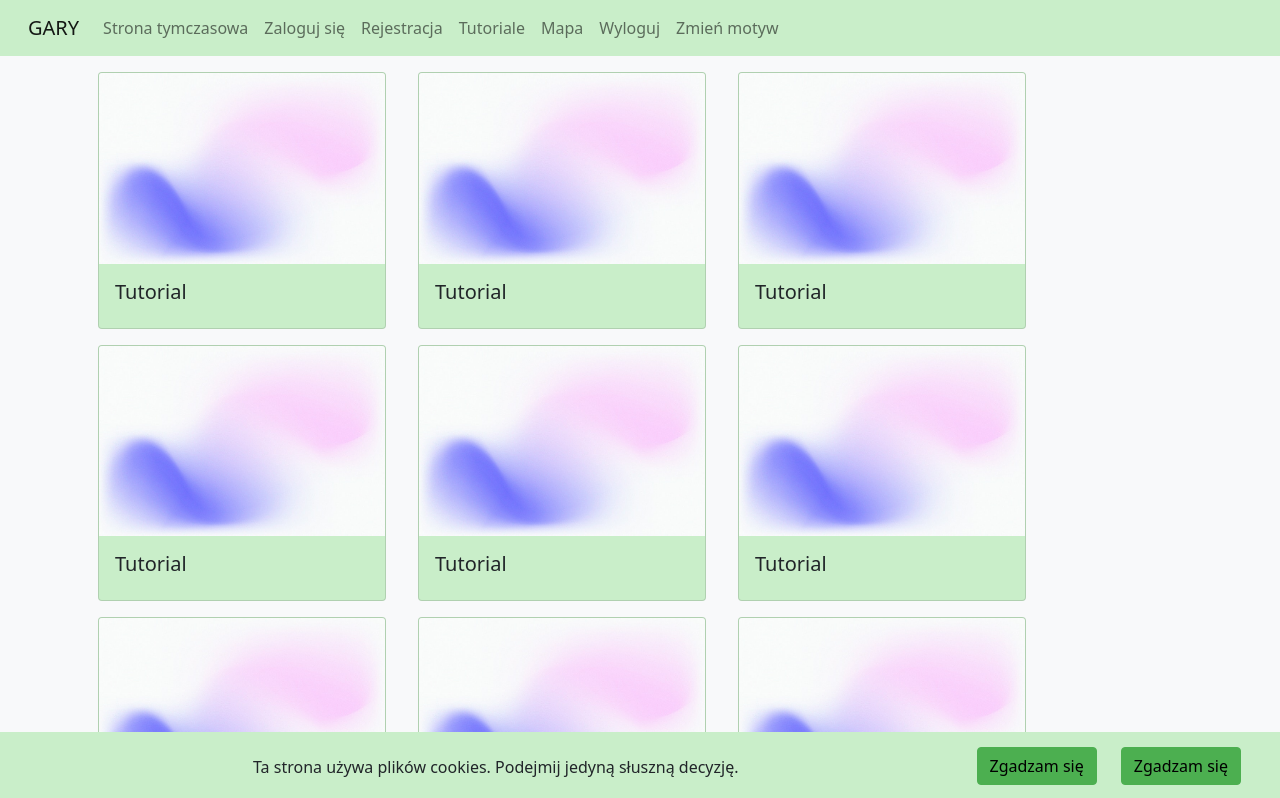
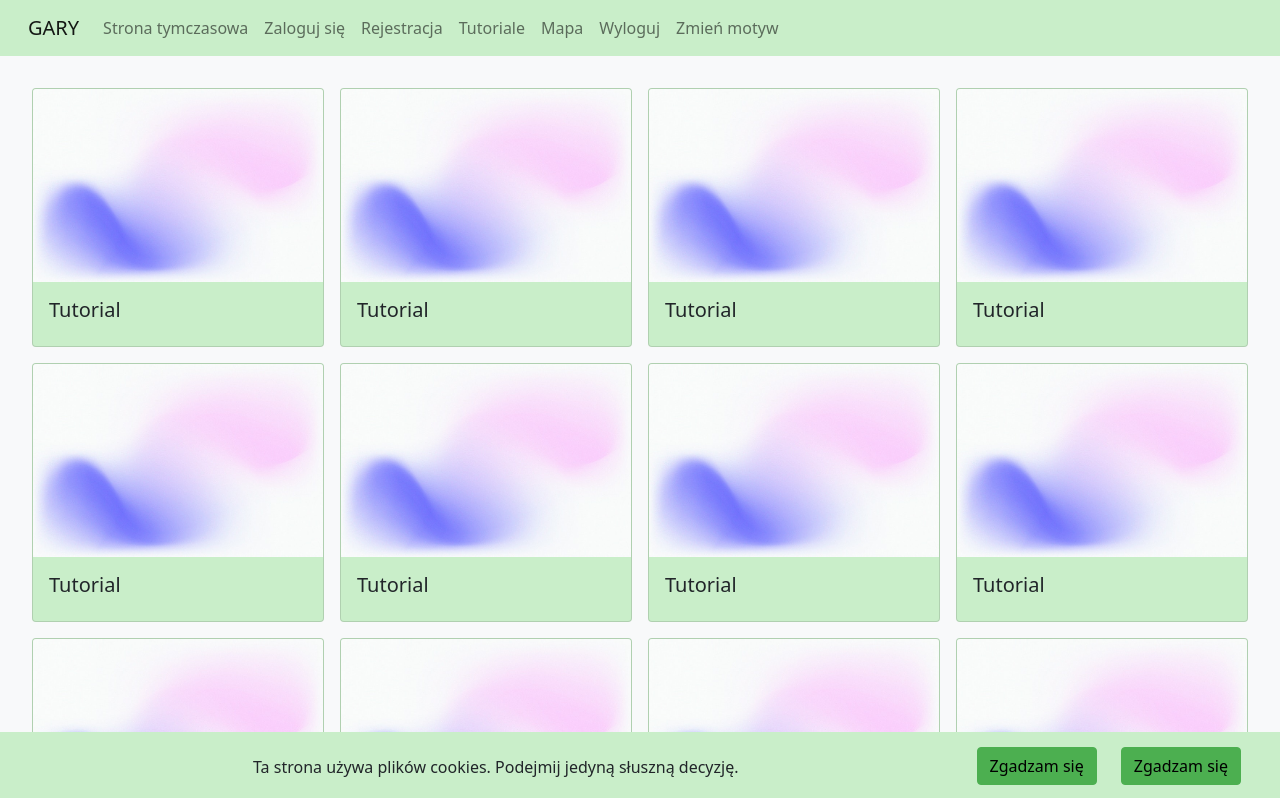
Before and after one commit to pjwstkIOprojekt/webclient, a React (Create React App) app: page /tutorial in a window 1280 px wide. Shown: the top 798 px of the page. Built offline with nearby package versions, Linux system fonts and the light colour scheme.

Commit message:
Added responsive grid styling for tutorials

```diff
--- a/public/css/style.css
+++ b/public/css/style.css
@@ -118,3 +118,44 @@
     min-height: 80vh;
     width: 100%;
 }
+
+.tutorial-grid {
+    display: grid;
+    gap: 16px;
+    padding: 32px;
+}
+
+.tutorial-element {
+    padding: 1rem;
+    max-width: 500px;
+}
+
+.img {
+    display: block;
+    width: 100%;
+    max-width: 100%
+}
+
+@media (min-width: 768px) {
+    .tutorial-grid {
+        grid-template-columns: repeat(2, 1fr)
+    }
+}
+
+@media (min-width: 960px) {
+    .tutorial-grid {
+        grid-template-columns: repeat(3, 1fr)
+    }
+}
+
+@media (min-width: 1200px) {
+    .tutorial-grid {
+        grid-template-columns: repeat(4, 1fr)
+    }
+}
+
+@media (min-width: 1600px) {
+    .tutorial-grid {
+        grid-template-columns: repeat(5, 1fr)
+    }
+}
--- a/src/components/content/tutorial/TutorialView.tsx
+++ b/src/components/content/tutorial/TutorialView.tsx
@@ -4,8 +4,8 @@ import CustomCard from "../../fragments/Card";
 import { Link } from "react-router-dom";
 
 interface TutorialType {
-  id: number,
-  name: string
+  id: number;
+  name: string;
 }
 
 const tutorials = [
@@ -49,20 +49,24 @@ const TutorialView = () => {
   }
 
   return (
-    <Container className="d-flex flex-wrap">
+    <>
+    <div className="tutorial-grid">
       {items.map((item) => (
-        <CustomCard style={{ width: "18rem" }} className="mt-3 mx-3" key={item.id}>
-          <Link to={`/tutorial/${item.id}`} className="mt-0">
-            <Card.Img variant="top" src="img/thumbnail.jpg" width="270" />
-          </Link>
-          <Card.Body>
-            <Card.Title>
-              {item.name}
-            </Card.Title>
-          </Card.Body>
-        </CustomCard>
+        <Link to={`/tutorial/${item.id}`} className="mt-0 text-decoration-none text-reset" key={item.id}>
+          <CustomCard className="col" >
+            <Card.Img
+              variant="top"
+              src="img/thumbnail.jpg"
+              className="img"
+              />
+            <Card.Body>
+              <Card.Title>{item.name}</Card.Title>
+            </Card.Body>
+          </CustomCard>
+        </Link>
       ))}
-    </Container>
+    </div>
+      </>
   );
 };
 
```
